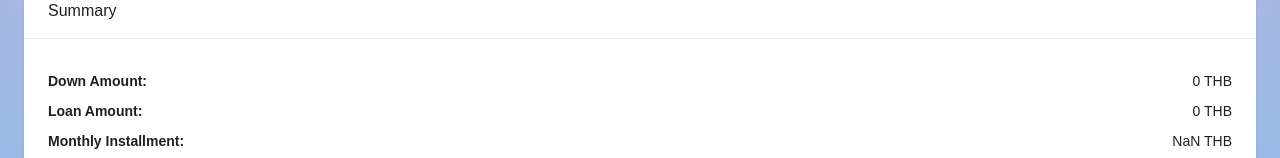
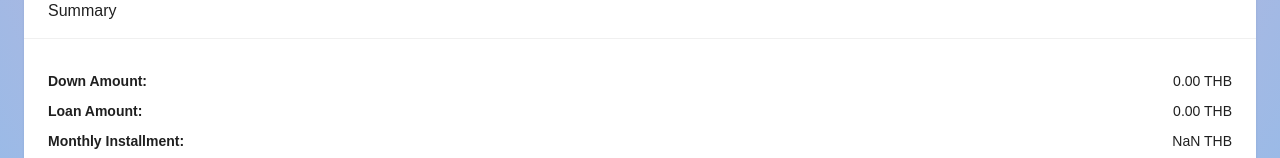
Before and after one commit to sSlotty/cal-car-x, a Next.js app: page / in a window 1280 px wide. Shown: the part 794-952 px from the top of the page. Built offline with nearby package versions, Linux system fonts and the light colour scheme; a web font is replaced by a local one.

Commit message:
refactor

```diff
--- a/src/app/car-costs/SummaryCalculation.tsx
+++ b/src/app/car-costs/SummaryCalculation.tsx
@@ -22,7 +22,7 @@ const SummaryCalculation: React.FC<SummaryCalculationProps> = ({
     <div className="flex justify-between mt-2">
       <strong>{label}:</strong>
       <span>
-        {value} {suffix}
+        {Number(value).toFixed(2)} {suffix}
       </span>
     </div>
   );
@@ -41,15 +41,15 @@ const SummaryCalculation: React.FC<SummaryCalculationProps> = ({
           )}
           {renderCostRow(
             languageData[language].monthlyInstallment,
-            parseFloat(carCosts?.monthlyInstallment ?? '0').toLocaleString()
+            carCosts?.monthlyInstallment?.toLocaleString() ?? '0'
           )}
           {renderCostRow(
             languageData[language].totalMonthlyCost,
-            parseFloat(carCosts?.totalMonthlyCost ?? '0').toLocaleString()
+            carCosts?.totalMonthlyCost?.toLocaleString() ?? '0'
           )}
           {renderCostRow(
             languageData[language].totalYearlyCost,
-            parseFloat(carCosts?.totalYearlyCost ?? '0').toLocaleString()
+            carCosts?.totalYearlyCost?.toLocaleString() ?? '0'
           )}
         </Col>
       </Row>
--- a/src/app/utils/CarCosts.ts
+++ b/src/app/utils/CarCosts.ts
@@ -17,10 +17,10 @@ export interface CarData {
 export interface CostSummary {
     downAmount: number;
     loanAmount: number;
-    monthlyInstallment: string;
-    totalMonthlyCost: string;
-    totalYearlyCost: string;
-    totalAdditionalCost: string;
+    monthlyInstallment: number;
+    totalMonthlyCost: number;
+    totalYearlyCost: number;
+    totalAdditionalCost: number;
 }
 
 interface ExpensesInput {
@@ -60,10 +60,10 @@ export function calculateCarCosts(carData: CarData): CostSummary {
     return {
         downAmount: Math.max(downAmount, 0),
         loanAmount: Math.max(loanAmount, 0),
-        monthlyInstallment: monthlyInstallment.toFixed(2),
-        totalMonthlyCost: totalMonthlyCostSum.toFixed(2),
-        totalYearlyCost: totalYearlyCostSum.toFixed(2),
-        totalAdditionalCost: totalAllYearsCost.toFixed(2),
+        monthlyInstallment: Math.max(monthlyInstallment, 0),
+        totalMonthlyCost: Math.max(totalMonthlyCostSum, 0),
+        totalYearlyCost: Math.max(totalYearlyCostSum, 0),
+        totalAdditionalCost: Math.max(totalAllYearsCost, 0),
     };
 }
 
```
